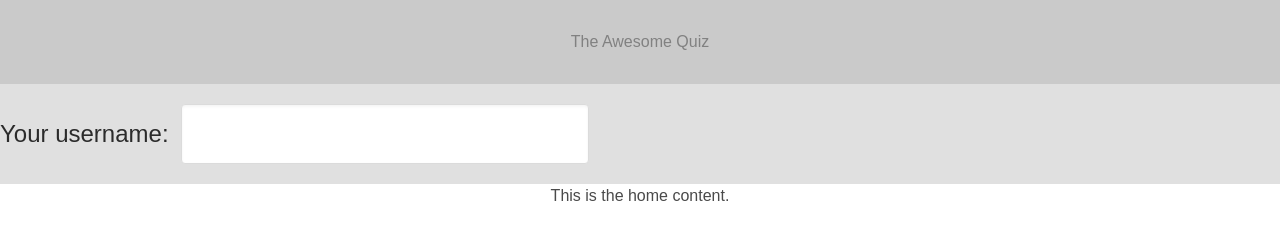
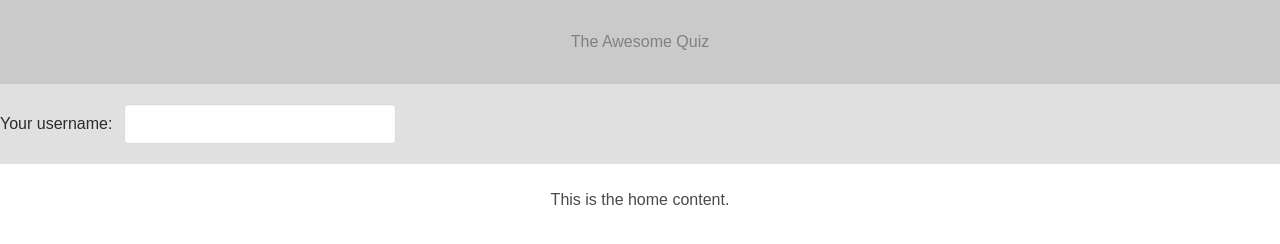
Before and after one commit to guigzz/quiz-front, a React app: page / in a window 1280 px wide. Built offline with nearby package versions, Linux system fonts and the light colour scheme.

Commit message:
refactor components : detach the subheader from the AppHeader, and make it an dummy component, only duisplaying props.children

```diff
--- a/src/components/App/App.js
+++ b/src/components/App/App.js
@@ -23,7 +23,7 @@ class App extends Component {
   render() {
     return (
       <div className="app">
-        <AppHeader disabled={!this.state.isUsernameEditable} onUsernameChange={this.handleUsernameChange.bind(this)}/>
+        <AppHeader />
 
         <Switch>
           <Route path="/" exact component={HomeContent}/>
--- a/src/components/AppHeader/AppHeader.css
+++ b/src/components/AppHeader/AppHeader.css
@@ -6,19 +6,3 @@
   color: #818181;
   padding: 30px;
 }
-
-.app-subheader {
-  background-color: rgb(224, 224, 224);
-  color: rgb(43, 43, 43);
-  padding-top: 20px;
-  padding-bottom: 20px;
-}
-
-.app-subheader label {
-  font-size: 1.5em;
-}
-
-.app-subheader input {
-  font-size: 1.5em;
-
-}
--- a/src/components/AppHeader/AppHeader.js
+++ b/src/components/AppHeader/AppHeader.js
@@ -6,22 +6,6 @@ class AppHeader extends Component {
     return (
       <header className="app-header">
         <h1 className="app-header-title">The Awesome Quiz</h1>
-        <div className="level app-subheader">
-          <div className="level-left">
-            <div className="level-item">
-              <label htmlFor="input-username" className=""> Your username: </label>
-            </div>
-            <div className="level-item">
-            <input
-              id="input-username"
-                type="text"
-                className="input"
-                onKeyUp={this.props.onUsernameChange}
-                disabled={this.props.disabled}/>
-            </div>
-          </div>
-
-        </div>
       </header>
     );
   }
--- /dev/null
+++ b/src/components/AppSubHeader/AppSubHeader.css
@@ -0,0 +1,7 @@
+
+.app-subheader {
+  background-color: rgb(224, 224, 224);
+  color: rgb(43, 43, 43);
+  padding-top: 20px;
+  padding-bottom: 20px;
+}
--- /dev/null
+++ b/src/components/AppSubHeader/AppSubHeader.js
@@ -0,0 +1,14 @@
+import React, { Component } from 'react';
+import './AppSubHeader.css';
+
+class AppSubHeader extends Component {
+  render() {
+    return (
+      <div className="level app-subheader">
+        {this.props.children}
+      </div>
+    );
+  }
+}
+
+export default AppSubHeader;
--- a/src/components/HomeContent/HomeContent.js
+++ b/src/components/HomeContent/HomeContent.js
@@ -1,12 +1,29 @@
 import React, { Component } from 'react';
 import './HomeContent.css';
+import AppSubHeader from '../AppSubHeader/AppSubHeader';
 
 class HomeContent extends Component {
   render() {
     return (
-      <p className="home-content">
-        This is the home content.
-      </p>
+      <div className="home-content">
+        <AppSubHeader>
+          <div className="level-left">
+            <div className="level-item">
+              <label htmlFor="input-username" className=""> Your username: </label>
+            </div>
+            <div className="level-item">
+            <input
+              id="input-username"
+              type="text"
+              className="input" />
+            </div>
+          </div>
+        </AppSubHeader>
+
+        <div>
+          This is the home content.
+        </div>
+      </div>
     );
   }
 }
--- a/src/components/QuizContent/QuizContent.js
+++ b/src/components/QuizContent/QuizContent.js
@@ -1,5 +1,6 @@
 import React, { Component } from 'react';
 import './QuizContent.css';
+import AppSubHeader from '../AppSubHeader/AppSubHeader';
 import QuizQuestion from '../QuizQuestion/QuizQuestion';
 
 class QuizContent extends Component {
@@ -49,11 +50,16 @@ class QuizContent extends Component {
     }
 
     return (
-      <QuizQuestion
-        number={thisQuestion.number}
-        text={thisQuestion.text}
-        choices={thisQuestion.choices}
-        onQuestionAnswered={(answer) => this.handleQuestionAnswered(answer)} /> // get the user choice
+      <div>
+        <AppSubHeader>
+          Quiz {this.state.id}: {this.state.title}
+        </AppSubHeader>
+        <QuizQuestion
+          number={thisQuestion.number}
+          text={thisQuestion.text}
+          choices={thisQuestion.choices}
+          onQuestionAnswered={(answer) => this.handleQuestionAnswered(answer)} /> {/* get the user choice */}
+      </div>
     );
   }
 
--- a/src/components/ResultContent/ResultContent.js
+++ b/src/components/ResultContent/ResultContent.js
@@ -1,6 +1,7 @@
 import React, { Component } from 'react';
 import { Link } from 'react-router-dom';
 import './ResultContent.css';
+import AppSubHeader from '../AppSubHeader/AppSubHeader';
 
 class ResultContent extends Component {
   constructor() {
@@ -34,6 +35,9 @@ class ResultContent extends Component {
     if(this.state.id !== null) {
       return (
         <div className="result-content">
+          <AppSubHeader>
+            Quiz {this.state.quiz}: TODO : get title of the quiz !!
+          </AppSubHeader>
           <h2>Results of {this.state.user} for quiz {this.state.quiz} (submitted: {this.getDateFromTimestamp(this.state.id)})</h2>
           <h3>Score : {this.state.goodCounter}/{this.state.answers.length}</h3>
           <Link to="/">Home</Link>
```
